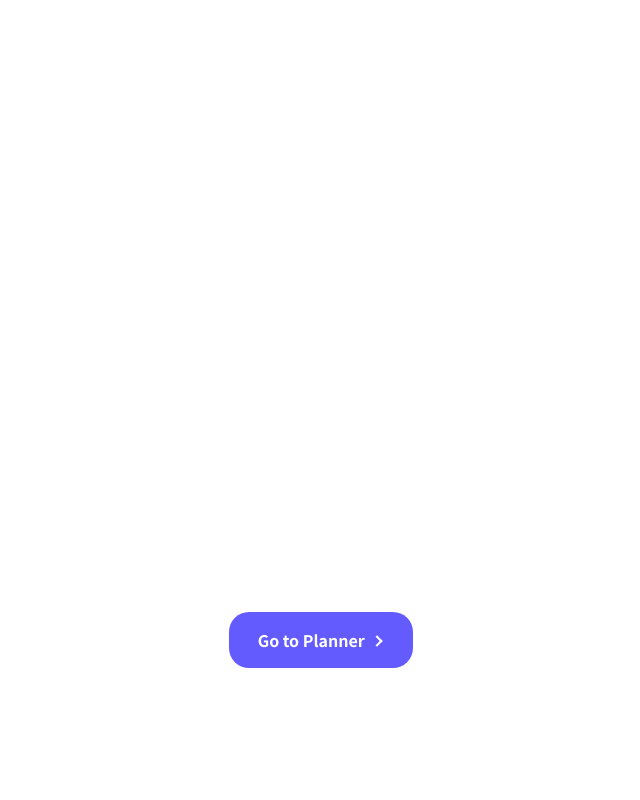
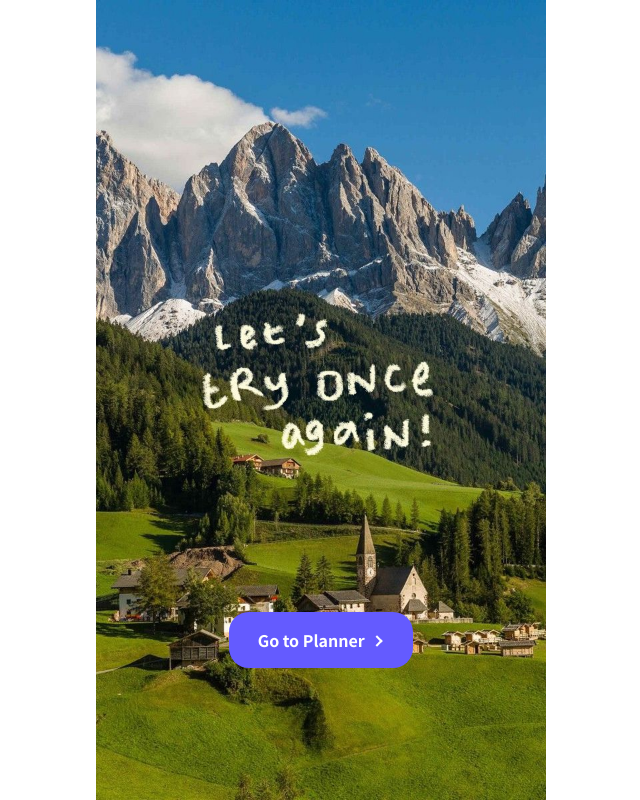
Before and after one commit to Jeongmmin/bookclub_nomad, a plain HTML site: page index.html in a window 1280 px wide. Shown: the whole page, without its empty margins (319-959 px from the left). Drawn offline with Linux system fonts and the light colour scheme; the site is published under a folder, as on GitHub Pages, so addresses that start at the root find nothing.

Commit message:
Update : img path

```diff
--- a/style.css
+++ b/style.css
@@ -120,7 +120,7 @@ span {
   display: flex;
   justify-content: center;
   align-items: center;
-  background: url('/img/lockscreen.jpg') no-repeat center;
+  background: url('./img/lockscreen.jpg') no-repeat center;
   height: 100vh;
   background-size: contain;
 }
```
